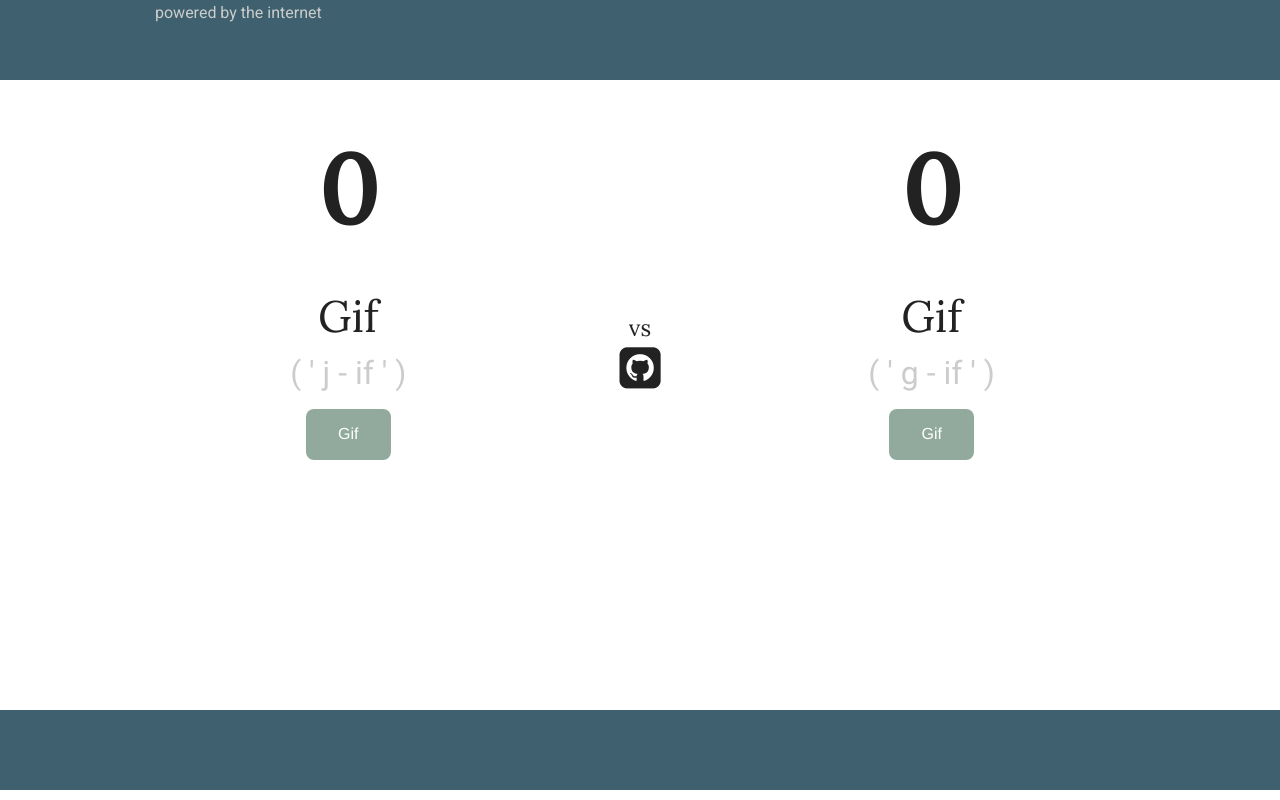
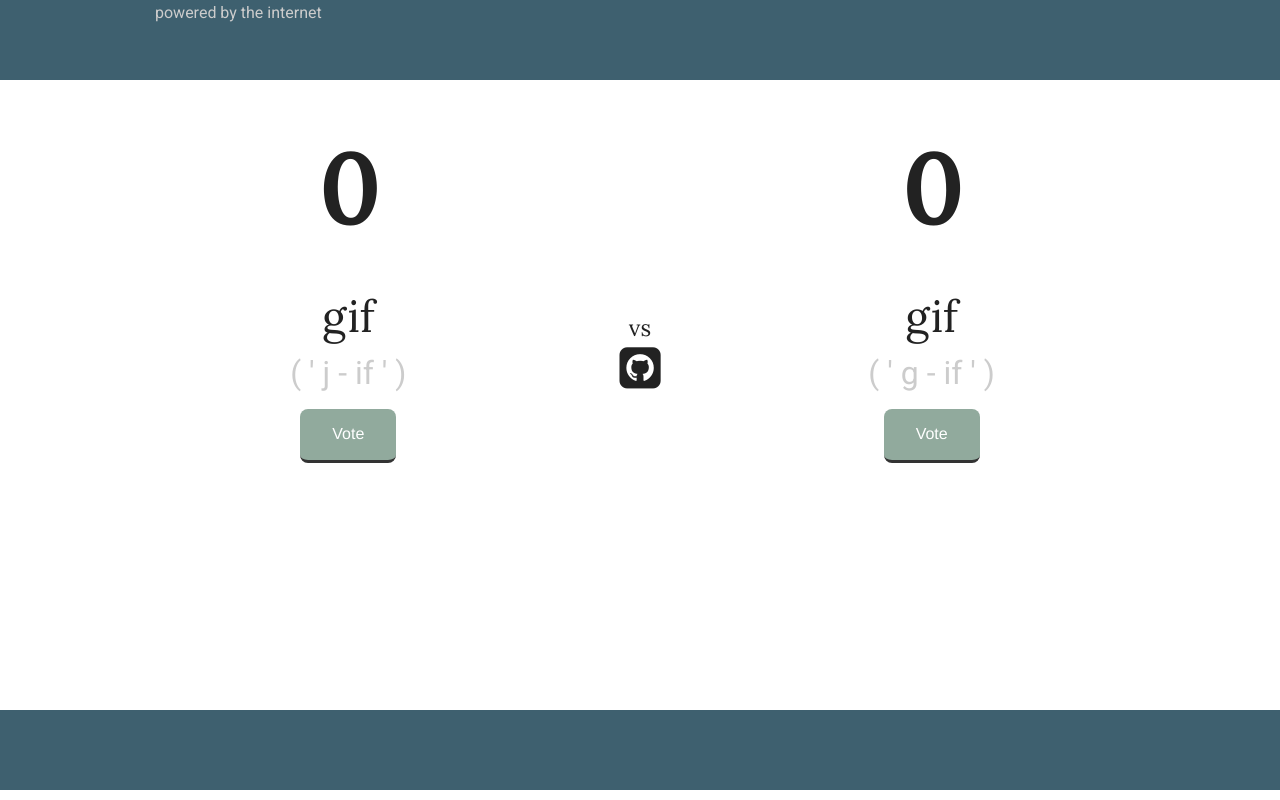
Before and after one commit to colin-h/gifvsgif, a website: page client/index.html in a window 1280 px wide. Drawn offline with nearby package versions, Linux system fonts and the light colour scheme.

Commit message:
both buttons rerouting, changed button copy

```diff
--- a/client/index.html
+++ b/client/index.html
@@ -31,9 +31,9 @@
         <div class="row" ng-controller="MainController">
           <div class="small-5 columns">
             <h1 class="count">{{ softGCount }}</h1>
-            <h1>Gif</h1>
+            <h1>gif</h1>
             <p class="phonetic">( ' j - if ' )</p>
-            <button class="voteBut"><a href="/auth/github">Gif</a></button>
+            <a href="/auth/github" class="button voteBut">Vote</a>
           </div>
 
           <div class="small-2 columns versus">
@@ -43,9 +43,11 @@
 
           <div class="small-5 columns">
             <h1 class="count">{{ hardGCount }}</h1>
-            <h1>Gif</h1>
+            <h1>gif</h1>
             <p class="phonetic">( ' g - if ' )</p>
-            <button class="voteBut" ng-click="voteSoft()">Gif</button>
+
+            <!-- <button class="voteBut" ng-click="voteSoft()">Gif</button> -->
+            <a href="/auth/github" class="button voteBut">Vote</a>
           </div>
 
         </div>
--- a/client/styles/main.css
+++ b/client/styles/main.css
@@ -57,6 +57,7 @@ i.medium:hover {
   border-radius: 8px;
   background-color: #91AA9D;
   border-color: none;
+  border-bottom: solid 3px #333333;
 }
 
 .voteBut:focus {
```
